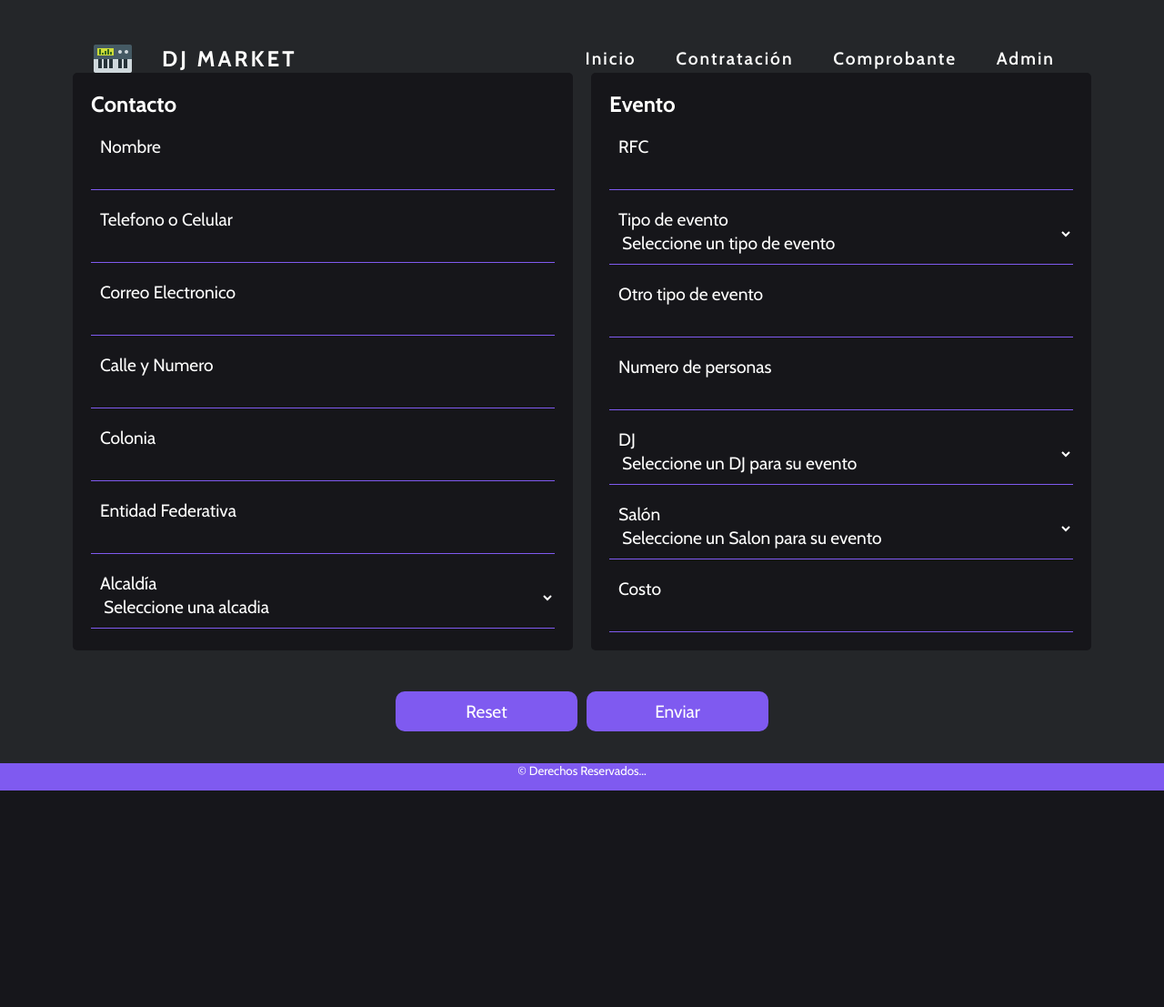
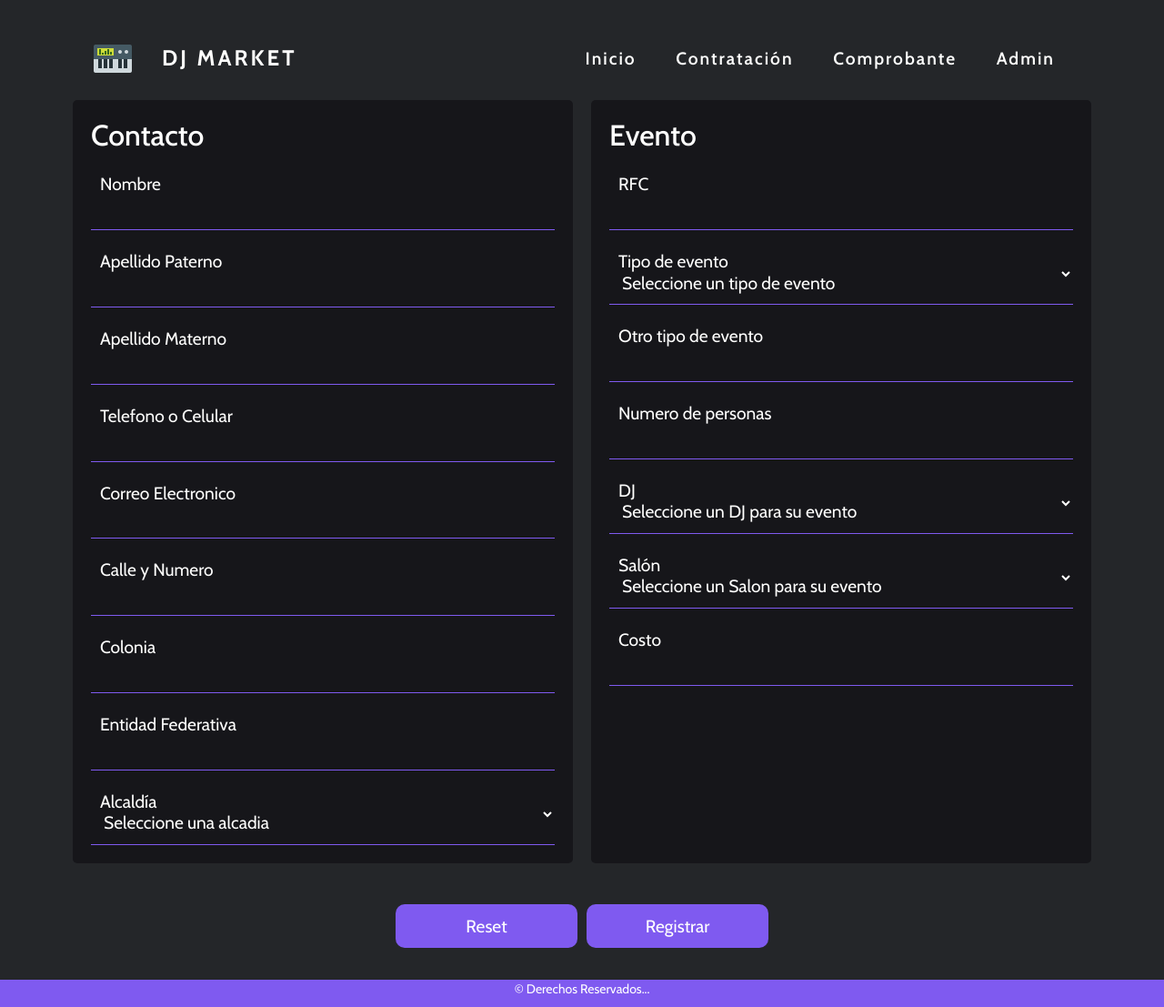
Before and after one commit to LeoYeudiel/ProjectWeb-DJ_MARKET, a PHP site: page /contratacion.html in a window 1280 px wide. Shown: the whole page at 91% size. Before the commit the page ends 869 px from the top, so only its background shows below. Run offline with PHP 8.4, Linux system fonts and the light colour scheme.

Commit message:
add modal for confirm contratation

```diff
--- a/contratacion.html
+++ b/contratacion.html
@@ -7,6 +7,7 @@
   <title>DJ Market - Contratación</title>
   <link rel="icon" href="assets/img/icon.png">
   <meta name = “theme-color” content = “#16161a>
+  <link href="https://cdn.jsdelivr.net/npm/bootstrap@5.2.3/dist/css/bootstrap.min.css" rel="stylesheet" integrity="sha384-rbsA2VBKQhggwzxH7pPCaAqO46MgnOM80zW1RWuH61DGLwZJEdK2Kadq2F9CUG65" crossorigin="anonymous">
   <link rel="stylesheet" href="css/estilos_contratacion.css">
 </head>
 <body>
@@ -25,13 +26,21 @@
       </div>
     </nav>
   </header>
-  <main>
+  <main id="principal">
     <section class="form contacto">
       <h2>Contacto</h2>
       <form action="">
         <div class="input-box">
           <label for="name">Nombre</label>
           <input type="text" id="name" name="name" class="input">
+        </div>
+        <div class="input-box">
+          <label for="app">Apellido Paterno</label>
+          <input type="text" id="app" name="app" class="input">
+        </div>
+        <div class="input-box">
+          <label for="apm">Apellido Materno</label>
+          <input type="text" id="apm" name="apm" class="input">
         </div>
         <div class="input-box">
           <label for="tel">Telefono o Celular</label>
@@ -116,18 +125,52 @@
         </select>
       </div>
       <div class="input-box">
-        <label for="costo">Costo</label>
+        <label for="cost">Costo</label>
         <input type="number" id="cost" name="cost">
       </div>
     </section>
     <div class="buttons">
       <input type="reset">
-      <input type="submit" value="Enviar">
+      <button type="button" data-bs-toggle="modal" data-bs-target="#staticBackdrop" onclick="confirmar()">Registrar</button>
+    </div>
+    <div class="modal fade" id="staticBackdrop" data-bs-backdrop="static" data-bs-keyboard="false" tabindex="-1" aria-labelledby="staticBackdropLabel" aria-hidden="true">
+      <div class="modal-dialog">
+        <div class="modal-content" id="modal">
+          <div class="modal-header">
+            <h1 class="modal-title fs-5" id="staticBackdropLabel">Confirmación de contratación</h1>
+            <button type="button" class="btn-close" data-bs-dismiss="modal" aria-label="Close"></button>
+          </div>
+          <div class="modal-body">
+            Hola <span id="name-content"></span>, verifica que los datos de tu contratación/reservación que ingresaste sean correctos: <br><br>
+            <strong>Nombre:</strong><span id="name-content2"></span>. <br>
+            <strong>Apellido Materno:</strong><span id="app-content"></span>. <br>
+            <strong>Apellido Paterno:</strong><span id="apm-content"></span>. <br>
+            <strong>Telefono o Celular:</strong><span id="tel-content"></span>. <br>
+            <strong>Correo Electronico:</strong><span id="email-content"></span>. <br>
+            <strong>Calle y Numero:</strong><span id="calle-content"></span>. <br>
+            <strong>Colonia:</strong><span id="colonia-content"></span>. <br>
+            <strong>Entidad Federativa:</strong><span id="entidad-content"></span>. <br>
+            <strong>Alcaldía:</strong><span id="alcaldia-content"></span>. <br>
+            <strong>RFC:</strong><span id="rfc-content"></span>. <br>
+            <strong>Tipo de evento:</strong><span id="type_evento-content"></span>. <br>
+            <strong>Otro tipo de evento:</strong><span id="other_evento-content"></span>. <br>
+            <strong>Numero de personas:</strong><span id="people-content"></span>. <br>
+            <strong>DJ:</strong><span id="dj-content"></span>. <br>
+            <strong>Salon:</strong><span id="salon-content"></span>. <br>
+            <strong>Costo:</strong><span id="costo-content"></span>. <br>
+          </div>
+          <div class="modal-footer">
+            <button type="button" class="btn btn-secondary" data-bs-dismiss="modal">Modificar</button>
+            <button type="button" class="btn btn-primary">Aceptar</button>
+          </div>
+        </div>
+      </div>
     </div>
   </main>
   <footer>
     <small>© Derechos Reservados...</small>
   </footer>
+  <script src="https://cdn.jsdelivr.net/npm/bootstrap@5.2.3/dist/js/bootstrap.bundle.min.js" integrity="sha384-kenU1KFdBIe4zVF0s0G1M5b4hcpxyD9F7jL+jjXkk+Q2h455rYXK/7HAuoJl+0I4" crossorigin="anonymous"></script>
   <script type="text/javascript">
       window.addEventListener('scroll', function(){
           const header = document.querySelector('header');
@@ -141,6 +184,7 @@
           navigation.classList.toggle('active');
       }
   </script>
+  <script src="js/script_contratacion.js"></script>
 </body>
 </html>
 <!-- https://www.programiz.com/c-programming/library-function/ctype.h/isspace -->
--- a/css/estilos_contratacion.css
+++ b/css/estilos_contratacion.css
@@ -83,7 +83,7 @@ header nav .left{
 }
 
 main{
-  padding-top: 70px;
+  padding-top: 100px;
   display: flex;
   flex-wrap: wrap;
   justify-content: center;
@@ -142,7 +142,8 @@ main .form .input-box{
   flex-wrap: wrap;
 }
 
-.buttons input{
+.buttons input,
+.buttons button{
   color: #fffffe;
   font-size: 1.2em;
   background: #7f5af0;
@@ -154,10 +155,32 @@ main .form .input-box{
   border-radius: 10px;
 }
 
-.buttons input:hover{
+.buttons input:hover,
+.buttons button:hover{
   width: 210px;
   letter-spacing: 2px;
 }
+
+#modal{
+  background: #16161a;
+  color: #fffffe;
+}
+
+
+#modal .modal-header button{
+  filter: invert(1);
+}
+
+#modal .modal-footer button:nth-child(1){
+  background: #7f5af0;
+  border: none;
+}
+
+#modal .modal-footer button:nth-child(2){
+  background: #2cb67d;
+  border: none;
+}
+
 
 footer{
   width: 100%;
--- /dev/null
+++ b/js/script_contratacion.js
@@ -0,0 +1,19 @@
+const confirmar = () => {
+  document.getElementById('name-content').textContent = document.getElementById('name').value
+  document.getElementById('name-content2').textContent = document.getElementById('name').value
+  document.getElementById('app-content').textContent = document.getElementById('app').value
+  document.getElementById('apm-content').textContent = document.getElementById('apm').value
+  document.getElementById('tel-content').textContent = document.getElementById('tel').value
+  document.getElementById('email-content').textContent = document.getElementById('email').value
+  document.getElementById('calle-content').textContent = document.getElementById('calle').value
+  document.getElementById('colonia-content').textContent = document.getElementById('colonia').value
+  document.getElementById('entidad-content').textContent = document.getElementById('entidad').value
+  document.getElementById('alcaldia-content').textContent = document.getElementById('alcaldia').options[document.getElementById('alcaldia').selectedIndex].textContent
+  document.getElementById('rfc-content').textContent = document.getElementById('rfc').value
+  document.getElementById('type_evento-content').textContent = document.getElementById('evento').options[document.getElementById('evento').selectedIndex].textContent
+  document.getElementById('other_evento-content').textContent = document.getElementById('otro_evento').value
+  document.getElementById('people-content').textContent = document.getElementById('people').value
+  document.getElementById('dj-content').textContent = document.getElementById('dj').options[document.getElementById('dj').selectedIndex].textContent
+  document.getElementById('salon-content').textContent = document.getElementById('salon').options[document.getElementById('salon').selectedIndex].textContent
+  document.getElementById('costo-content').textContent = document.getElementById('cost').value
+}
```
